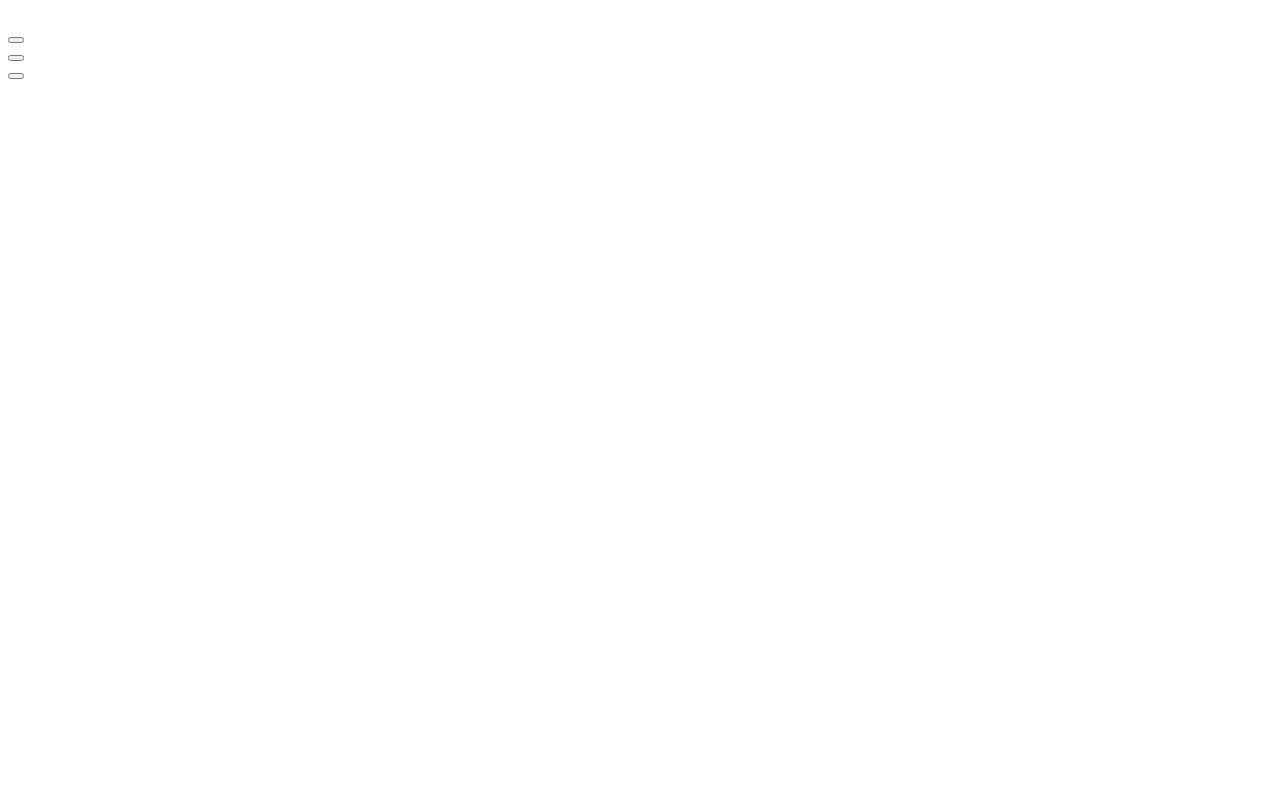
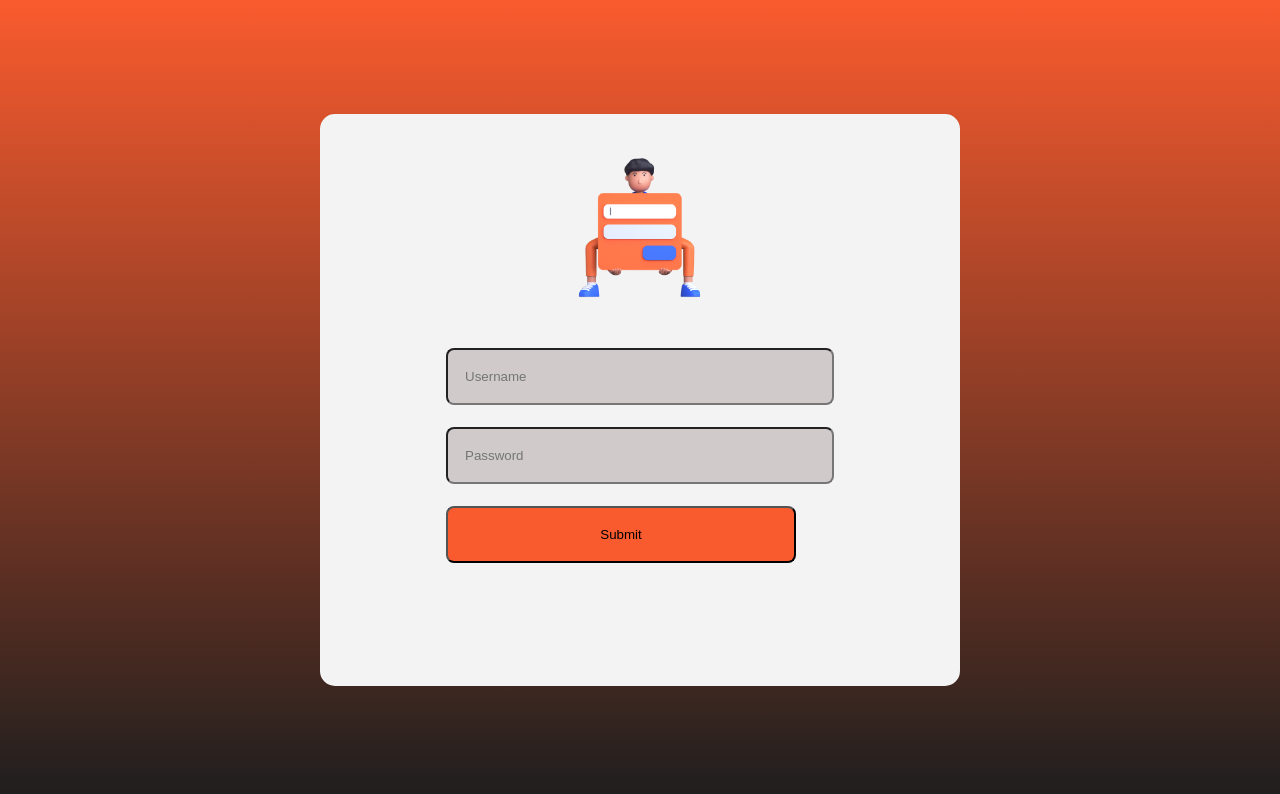
Before and after one commit to JuanMolinadeVedia/JS-Practice, a plain HTML site: page login/login.html in a window 1280 px wide. Drawn offline with Linux system fonts and the light colour scheme.

Commit message:
feat(login): login to index movement

```diff
--- a/login/login.css
+++ b/login/login.css
@@ -0,0 +1,57 @@
+body {
+    padding: 0;
+    margin: 0;
+    display: flex;
+    justify-content: center;
+    align-items: center;
+    height: 100vh;
+    background: linear-gradient(180deg, #F95B2E 0%, #1E1E1E 100%);
+}
+
+.container img {
+    width: 160px;
+    height: 160px;
+    flex-shrink: 0;
+}
+
+.container {
+    display: flex;
+    width: 50%;
+    height: 500px;
+    padding: 36px 0px;
+    flex-direction: column;
+    align-items: center;
+    gap: 38px;
+    flex-shrink: 0;
+    border-radius: 15px;
+    background: #F3F3F3;
+}
+
+.input-wrapper {
+    display: flex;
+    flex-direction: column;
+    align-items: flex-start;
+    gap: 22px;
+}
+
+input {
+    display: flex;
+    width: 350px;
+    padding: 19px 17px;
+    align-items: center;
+    gap: 10px;
+    border-radius: 8px;
+    background: #D0CACA;
+}
+
+#submit-button button {
+    display: flex;
+    width: 350px;
+    height: 57px;
+    padding: 7px 126px;
+    justify-content: center;
+    align-items: center;
+    gap: 10px;
+    border-radius: 8px;
+    background: #F95B2E;
+}
--- a/login/login.html
+++ b/login/login.html
@@ -1,33 +1,34 @@
 <!DOCTYPE html>
 <html lang="en">
+
 <head>
     <meta charset="UTF-8">
     <meta name="viewport" content="width=device-width, initial-scale=1.0">
+    <link rel="stylesheet" href="login.css">
     <title>Login</title>
 </head>
+
 <body>
     <div class="container">
-
-        <img src="" alt="">
+        <img src="../imgs/b59d34099378eccf10cfff752dc545ab.png" alt="">
         <div class="input-wrapper">
             <div class="input">
-                <button aria-placeholder="Username">
-
-                </button>
+                <input type="text" placeholder="Username">
             </div>
             <div class="input">
-                <button>
-
-                </button>
+                <input type="password" name="" id="" placeholder="Password">
             </div>
-
-            <div class="input">
-                <button>
-
+            <div class="input" id="submit-button">
+                <button onclick="alert('Hooa')">
+                    Submit
                 </button>
             </div>
         </div>
+    </div>
+    <script src="login.js">
 
-    </div>
+    </script>
+
 </body>
+
 </html>
--- a/login/login.js
+++ b/login/login.js
@@ -0,0 +1,5 @@
+// Agrega un evento de clic al botón
+document.getElementById("submit-button").addEventListener("click", function() {
+    // Cambia la ubicación a la nueva página .html
+    window.location.href = "../index.html"; // Reemplaza "nuevo-archivo.html" con la ruta correcta
+});
```
Also changed, not shown: imgs/b59d34099378eccf10cfff752dc545ab.png (added).
